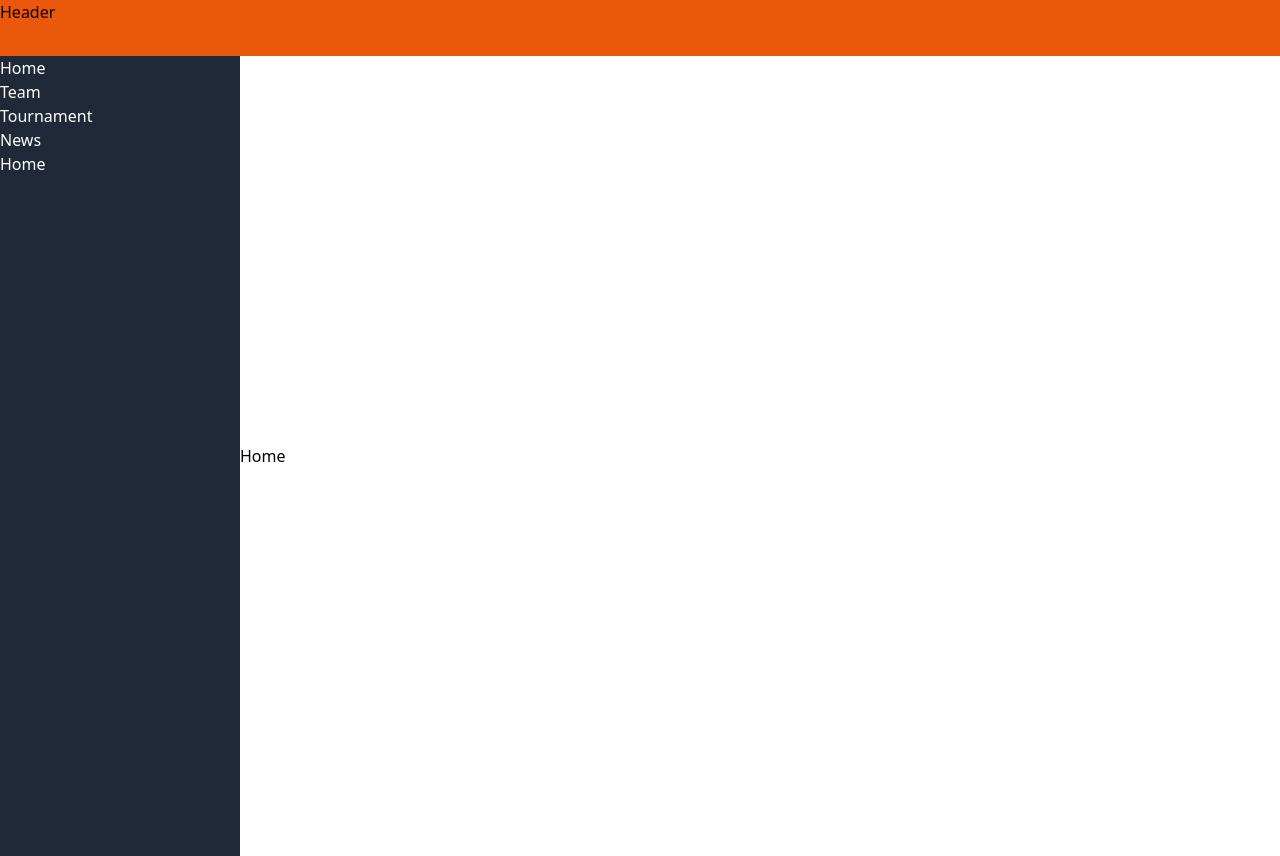
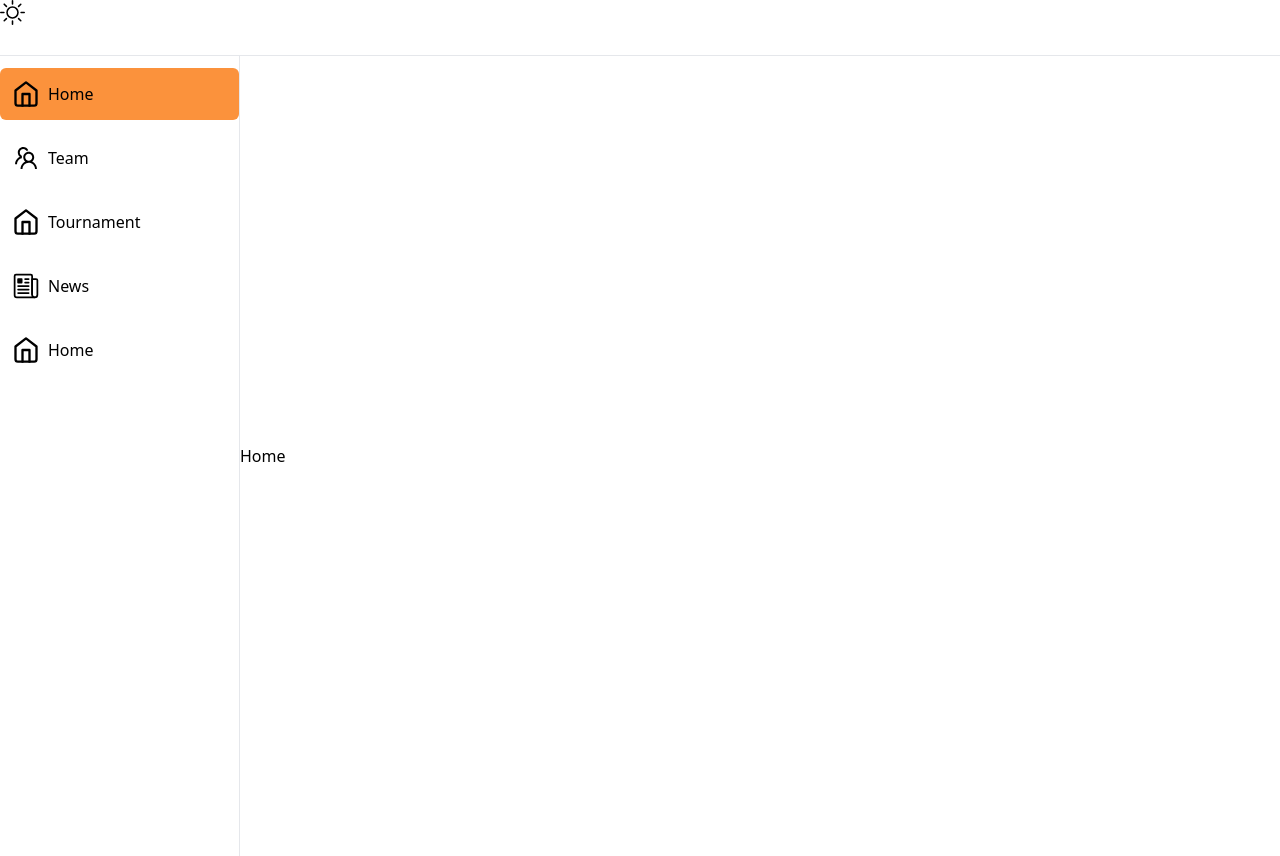
Before and after one commit to SAYEM5522/E-Sports, a Next.js app in the folder apps/e-sport/: page / in a window 1280 px wide. Built offline with nearby package versions, Linux system fonts and the light colour scheme.

Commit message:
visibility mode add and sidebar customize

```diff
--- a/apps/e-sport/components/Header/Header.tsx
+++ b/apps/e-sport/components/Header/Header.tsx
@@ -1,10 +1,29 @@
-import React from 'react'
-
+import { useTheme } from 'next-themes'
+import React, { useCallback, useState } from 'react'
+import {BsSun} from "react-icons/bs"
+import {HiOutlineMoon} from "react-icons/hi"
 const Header = () => {
+  const [mode,setMode]=useState<boolean>(false)
+  const { theme, setTheme } = useTheme()
+  const ModeChange=useCallback(()=>{
+    setMode(!mode)
+    setTheme(theme === 'light' ? 'dark' : 'light')
+  },[mode,theme])
   return (
     <div
-    className='flex-1 w-full bg-orange-600 h-14'
-    >Header</div>
+    className='flex-1 w-full border-b h-14'
+    >
+
+      <div onClick={ModeChange}>
+      {
+        mode?
+        <HiOutlineMoon size={25} className="mr-9 cursor-pointer"/>:
+        <BsSun  size={25} className="mr-9 cursor-pointer"/>
+
+      }
+      </div>
+    </div>
+
   )
 }
 
--- /dev/null
+++ b/apps/e-sport/components/Sidebar/IconItem.tsx
@@ -0,0 +1,16 @@
+import React from 'react'
+import { IconType } from 'react-icons'
+
+interface Props {
+  Icon: IconType
+}
+function IconItem({Icon}:Props) {
+  return (
+    <div
+    >
+        <Icon className='cursor-pointer text-black dark:text-white ' size={28}  />
+    </div>
+  )
+}
+
+export default IconItem
--- a/apps/e-sport/components/Sidebar/Sidebar.tsx
+++ b/apps/e-sport/components/Sidebar/Sidebar.tsx
@@ -3,23 +3,37 @@ import Home from '../Home/Home'
 import News from '../News/News'
 import Team from '../Team/Team'
 import Tournament from '../Tournament/Tournament'
+import {FiHome} from "react-icons/fi"
+import {IoNewspaperOutline} from "react-icons/io5"
+import {AiOutlineTeam} from "react-icons/ai"
+import IconItem from './IconItem'
 const SideBarItem=[
   {
     id:1,
-    name:"Home"
+    name:"Home",
+    icon:FiHome
+
   },
   {
     id:2,
-    name:"Team"
+    name:"Team",
+    icon:AiOutlineTeam
+
   },{
     id:3,
-    name:"Tournament"
+    name:"Tournament",
+    icon:FiHome
+
   },{
     id:4,
-    name:"News"
+    name:"News",
+    icon:IoNewspaperOutline
+
   },{
     id:5,
-    name:"Home"
+    name:"Home",
+    icon:FiHome
+
   },
 ]
 const Sidebar = () => {
@@ -53,17 +67,20 @@ const Sidebar = () => {
   return (
     <div className='flex items-center'>
     <div
-    className='w-60 bg-gray-800 h-screen'
+    className='w-60 h-screen border-r dark:border-gray-400'
     >
+      <div className='mt-2 '>
       {
         SideBarItem.map((item,index)=>{
           return(
-            <div key={index} onClick={()=>IndexProvier(index)}>
-              <p className='cursor-pointer text-white'>{item.name}</p>
+            <div className={`${index===activeIndex?' bg-orange-400 rounded-md':''} flex items-center p-3 mt-3 hover:bg-[whitesmoke] rounded-md`} key={index} onClick={()=>IndexProvier(index)}>
+              <IconItem Icon={item.icon}/>
+              <p className='cursor-pointer ml-2 text-black font-medium dark:text-white'>{item.name}</p>
             </div>
           )
         })
       }
+      </div>
     </div>
      <MenueItem/>
     </div>
--- a/apps/e-sport/package.json
+++ b/apps/e-sport/package.json
@@ -12,6 +12,7 @@
     "axios": "^1.2.1",
     "framer-motion": "^7.6.19",
     "next": "latest",
+    "next-themes": "^0.2.1",
     "react": "18.2.0",
     "react-dom": "18.2.0",
     "react-icons": "^4.7.1",
--- a/apps/e-sport/pages/_app.tsx
+++ b/apps/e-sport/pages/_app.tsx
@@ -1,8 +1,17 @@
 import '../styles/globals.css'
 import type { AppProps } from 'next/app'
+import { ThemeProvider } from 'next-themes'
+import { Provider } from 'react-redux'
+import store from '../app/store'
 
 function MyApp({ Component, pageProps }: AppProps) {
-  return (<Component {...pageProps} />)
+  return (
+    <Provider store={store}>
+    <ThemeProvider attribute='class'>
+  <Component {...pageProps} />
+  </ThemeProvider>
+  </Provider>
+  )
 }
 
 export default MyApp
--- a/apps/e-sport/tailwind.config.js
+++ b/apps/e-sport/tailwind.config.js
@@ -1,5 +1,6 @@
 /** @type {import('tailwindcss').Config} */
 module.exports = {
+  darkMode: 'class',
   content: [
     './pages/**/*.{js,ts,jsx,tsx}',
     './components/**/*.{js,ts,jsx,tsx}',
```
